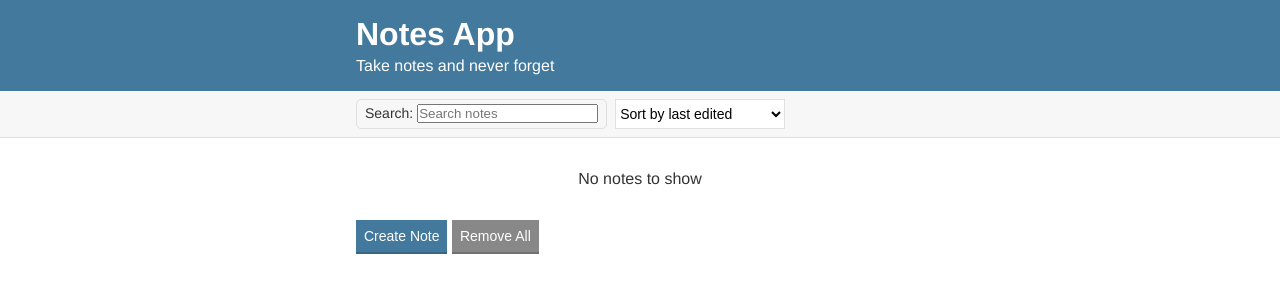
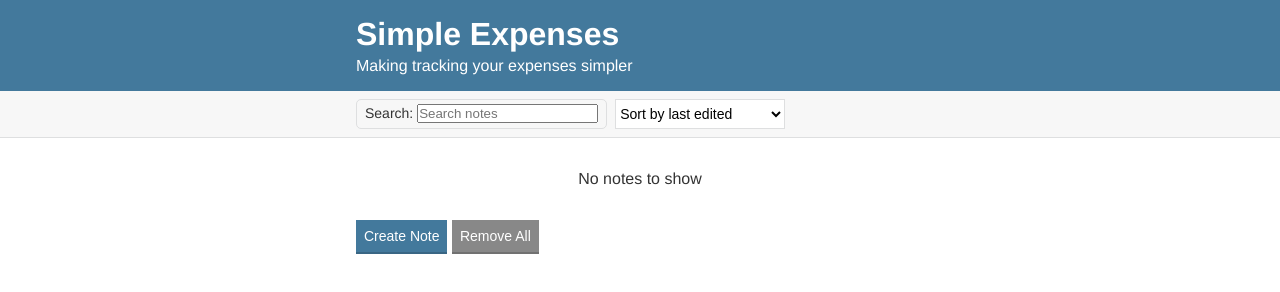
Before and after one commit to by-product/simple-expenses, a website: page boilerplate/public/index.html in a window 1280 px wide. Drawn offline with Linux system fonts and the light colour scheme.

Commit message:
Updates to view in deployed website

```diff
--- a/boilerplate/public/index.html
+++ b/boilerplate/public/index.html
@@ -2,15 +2,15 @@
 
 <html>
     <head>
-        <title>Notes App</title>
+        <title>Simple Expenses</title>
         <link href="images/favicon.png" rel="icon">
         <link href="/styles/styles.css" rel="stylesheet">
     </head>
     <body>
         <header class="header">
             <div class="container">
-                <h1 class="header__title">Notes App</h1>
-                <h2 class="header__subtitle">Take notes and never forget</h2>
+                <h1 class="header__title">Simple Expenses</h1>
+                <h2 class="header__subtitle">Making tracking your expenses simpler</h2>
             </div>
         </header>
         <div class="actions">
```
Also changed, not shown: boilerplate/test.js (deleted).
